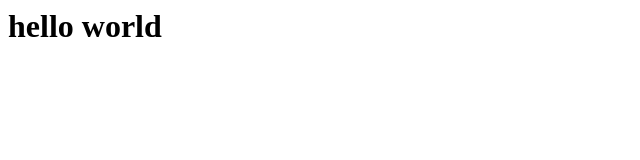
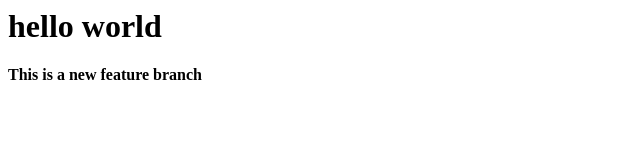
Before and after one commit to nazyy1/localRepo, a plain HTML site: page index.html in a window 1280 px wide. Shown: the whole page, without its empty margins (0-640 px from the left). Drawn offline with Linux system fonts and the light colour scheme.

Commit message:
changes with feature1

```diff
--- a/index.html
+++ b/index.html
@@ -1 +1,2 @@
  <h1> hello world </h1>
+ <h4> This is a new feature branch </h4>
```
